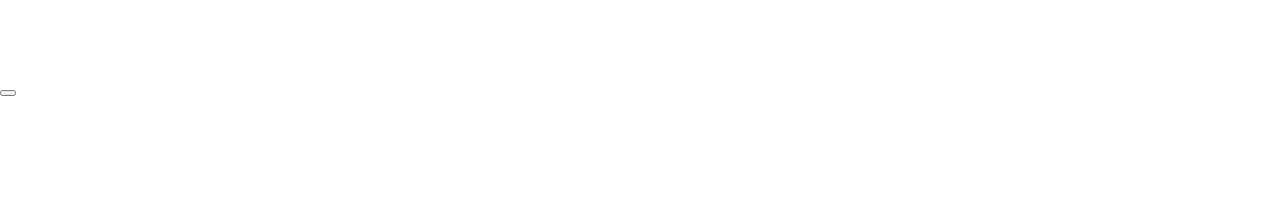
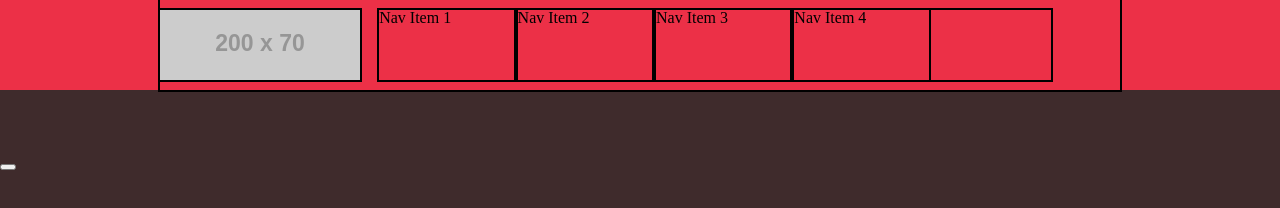
Before and after one commit to felipedelatorre/wireframe-exercise, a plain HTML site: page index.html in a window 1280 px wide. Drawn offline with Linux system fonts and the light colour scheme; placeholder pictures from the web are drawn by us.

Commit message:
start work on css

```diff
--- a/css/style.css
+++ b/css/style.css
@@ -0,0 +1,42 @@
+/* Pallette brown #3f2b2c, sand #aca287, red #ec3047 */
+
+body {
+  background-color: #3f2b2c
+}
+
+header {
+  background-color: #ec3047;
+}
+
+nav {
+  width: 960px;
+  height: 90px;
+  margin: 0px auto 0px auto;
+  outline: 2px solid black;
+}
+
+nav a img{
+  outline: 2px solid black;
+  /* display: inline-block; */
+  margin: 10px 0px 10px 0px;
+  float: left;
+}
+
+
+#navButtons {
+  outline: 2px solid black;
+  float: left;
+  margin-left: 2%;
+  margin-top: 10px;
+  width: 70%;
+  height: 70px;
+}
+
+
+nav a p {
+  outline: 2px solid black;
+  display: inline-block;
+  width: 20%;
+  height: 70px;
+
+}
--- a/index.html
+++ b/index.html
@@ -10,17 +10,23 @@
     <!-- <script src="main.js"></script> -->
   </head>
   <body>
-    <nav>
-      <a><img src=""></a>
-      <a></a>
-      <a></a>
-      <a></a>
-      <a></a>
-    </nav>
+
+    <header>
+      <nav>
+        <a><img src="https://via.placeholder.com/200x70"></a>
+          <div id="navButtons" >
+            <a><p>Nav Item 1</p></a>
+            <a><p>Nav Item 2</p></a>
+            <a><p>Nav Item 3</p></a>
+            <a><p>Nav Item 4</p></a>
+        </div>
+      </nav>
+    </header>
+
     <section>
 
     </section>
-
+      <!-- <img src="https://via.placeholder.com/960x450" alt=""> -->
     <section>
       <article><img src=""></article>
       <article><img src=""></article>
```
